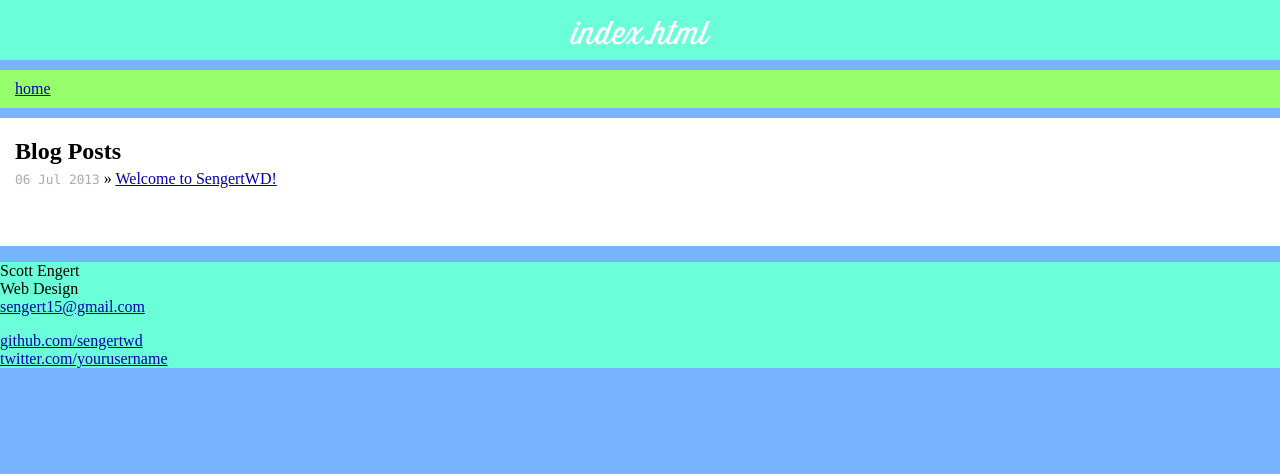
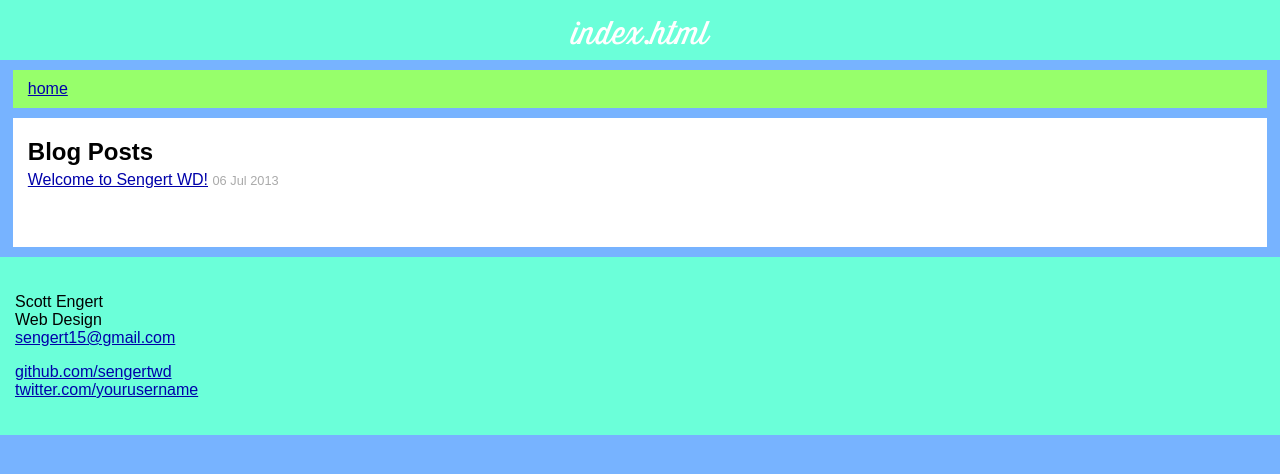
Before and after one commit to sengertwd/jekyll-test, a Jekyll site: the page built from index.html, in a window 1280 px wide. Shown: the top 474 px of the page. Built offline with Jekyll 4.4.1, drawn with Linux system fonts in a browser that asks for light colours; some web fonts are replaced.

Commit message:
Added many changes to CSS and Broke up scss files to make it easier to work with

```diff
--- a/_posts/2013-07-06-welcome-to-sengertwd.md
+++ b/_posts/2013-07-06-welcome-to-sengertwd.md
@@ -1,11 +1,11 @@
 ---
 layout: post
-title:  "Welcome to SengertWD!"
+title:  "Welcome to Sengert WD!"
 date:   2013-07-06 13:41:45
 categories: introduction
 ---
 
-SengertWD is a small blog about web design and coding. There will be tutorials about HTML, CSS, JavaScript, and a bunch of other topics.
+Sengert WD is a small blog about web design and coding. There will be tutorials about HTML, CSS, JavaScript, and a bunch of other topics.
 
 Code will appear in a field like the following:
 
--- a/css/style.css
+++ b/css/style.css
@@ -28,12 +28,73 @@
   font-weight: normal;
   font-style: normal; }
 
-/*****************************************************************************/
-/*
-/* Common
-/*
-/*****************************************************************************/
-/* Global Reset */
+@font-face {
+  font-family: 'Source Code Pro';
+  font-style: normal;
+  font-weight: 400;
+  src: local("Source Code Pro"), local("SourceCodePro-Regular"), url(http://themes.googleusercontent.com/static/fonts/sourcecodepro/v3/mrl8jkM18OlOQN8JLgasDxM0YzuT7MdOe03otPbuUS0.woff) format("woff"); }
+
+@font-face {
+  font-family: 'Source Code Pro';
+  font-style: normal;
+  font-weight: 700;
+  src: local("Source Code Pro Bold"), local("SourceCodePro-Bold"), url(http://themes.googleusercontent.com/static/fonts/sourcecodepro/v3/leqv3v-yTsJNC7nFznSMqVkQc6VGVFSmCnC_l7QZG60.woff) format("woff"); }
+
+@font-face {
+  font-family: 'Source Sans Pro';
+  font-style: normal;
+  font-weight: 300;
+  src: local("Source Sans Pro Light"), local("SourceSansPro-Light"), url(http://themes.googleusercontent.com/static/fonts/sourcesanspro/v5/toadOcfmlt9b38dHJxOBGNbE_oMaV8t2eFeISPpzbdE.woff) format("woff"); }
+
+@font-face {
+  font-family: 'Source Sans Pro';
+  font-style: normal;
+  font-weight: 400;
+  src: local("Source Sans Pro"), local("SourceSansPro-Regular"), url(http://themes.googleusercontent.com/static/fonts/sourcesanspro/v5/ODelI1aHBYDBqgeIAH2zlBM0YzuT7MdOe03otPbuUS0.woff) format("woff"); }
+
+@font-face {
+  font-family: 'Source Sans Pro';
+  font-style: normal;
+  font-weight: 600;
+  src: local("Source Sans Pro Semibold"), local("SourceSansPro-Semibold"), url(http://themes.googleusercontent.com/static/fonts/sourcesanspro/v5/toadOcfmlt9b38dHJxOBGJ6-ys_j0H4QL65VLqzI3wI.woff) format("woff"); }
+
+@font-face {
+  font-family: 'Source Sans Pro';
+  font-style: normal;
+  font-weight: 700;
+  src: local("Source Sans Pro Bold"), local("SourceSansPro-Bold"), url(http://themes.googleusercontent.com/static/fonts/sourcesanspro/v5/toadOcfmlt9b38dHJxOBGFkQc6VGVFSmCnC_l7QZG60.woff) format("woff"); }
+
+@font-face {
+  font-family: 'Source Sans Pro';
+  font-style: italic;
+  font-weight: 300;
+  src: local("Source Sans Pro Light Italic"), local("SourceSansPro-LightIt"), url(http://themes.googleusercontent.com/static/fonts/sourcesanspro/v5/fpTVHK8qsXbIeTHTrnQH6GGomRtBD2u8FwSY4jjlmeA.woff) format("woff"); }
+
+@font-face {
+  font-family: 'Source Sans Pro';
+  font-style: italic;
+  font-weight: 400;
+  src: local("Source Sans Pro Italic"), local("SourceSansPro-It"), url(http://themes.googleusercontent.com/static/fonts/sourcesanspro/v5/M2Jd71oPJhLKp0zdtTvoMzNrcjQuD0pTu1za2FULaMs.woff) format("woff"); }
+
+@font-face {
+  font-family: 'Source Sans Pro';
+  font-style: italic;
+  font-weight: 600;
+  src: local("Source Sans Pro Semibold Italic"), local("SourceSansPro-SemiboldIt"), url(http://themes.googleusercontent.com/static/fonts/sourcesanspro/v5/fpTVHK8qsXbIeTHTrnQH6PULlOK_XQENnt2ryrY843E.woff) format("woff"); }
+
+@font-face {
+  font-family: 'Source Sans Pro';
+  font-style: italic;
+  font-weight: 700;
+  src: local("Source Sans Pro Bold Italic"), local("SourceSansPro-BoldIt"), url(http://themes.googleusercontent.com/static/fonts/sourcesanspro/v5/fpTVHK8qsXbIeTHTrnQH6Nog-We9VNve39Jr4Vs_aDc.woff) format("woff"); }
+
+* {
+  -webkit-box-sizing: border-box;
+  -moz-box-sizing: border-box;
+  box-sizing: border-box;
+  margin: 0;
+  padding: 0; }
+
 html, body {
   height: 100%; }
 
@@ -53,11 +114,49 @@
   font-size: inherit;
   font: 100%; }
 
-/*****************************************************************************/
-/*
-/* Home
-/*
-/*****************************************************************************/
+body {
+  background: #77b3ff;
+  font-family: "Source Sans Pro", sans-serif; }
+
+header {
+  background: #6bffd9;
+  height: 60px;
+  padding: 10px 0;
+  text-align: center;
+  width: 100%; }
+  header h1.title {
+    font-family: 'Thirsty Script', cursive;
+    font-weight: normal; }
+    header h1.title a {
+      color: white;
+      text-decoration: none; }
+
+nav {
+  background: #97ff6b;
+  margin: 10px 0;
+  padding: 10px 15px;
+  width: 100%; }
+  @media screen and (min-width: 768px) {
+    nav {
+      margin: 10px 1%;
+      width: 98%; } }
+
+section, article {
+  background: white;
+  width: 100%; }
+
+section {
+  padding: 20px 15px; }
+  @media screen and (min-width: 768px) {
+    section {
+      margin: 0 1%;
+      width: 98%; } }
+
+footer {
+  background: #6bffd9;
+  margin: 10px 0 0 0;
+  padding: 20px 15px; }
+
 ul.posts {
   list-style-type: none;
   margin-bottom: 2em; }
@@ -67,37 +166,7 @@
 
 ul.posts span {
   color: #aaa;
-  font-family: Monaco, "Courier New", monospace;
   font-size: 80%; }
-
-/*****************************************************************************/
-/*
-/* Site
-/*
-/*****************************************************************************/
-/*****************************************************************************/
-/*
-/* Posts
-/*
-/*****************************************************************************/
-/* standard */
-.post pre {
-  border: 1px solid #ddd;
-  background-color: #eef;
-  padding: 0 .4em; }
-
-.post ul, .post ol {
-  margin-left: 1.35em; }
-
-.post code {
-  border: 1px solid #ddd;
-  background-color: #eef;
-  padding: 0 .2em;
-  tab-size: 3;
-  word-wrap: normal; }
-
-.post pre code {
-  border: none; }
 
 .highlight {
   background: #ffffff; }
@@ -353,41 +422,30 @@
   color: #009999; }
 
 /* Literal.Number.Integer.Long */
-* {
-  -webkit-box-sizing: border-box;
-  -moz-box-sizing: border-box;
-  box-sizing: border-box;
-  margin: 0;
-  padding: 0; }
+.post pre {
+  font-family: "Source Code Pro", monospace;
+  border: 1px solid #ddd;
+  background-color: #eef;
+  padding: 0 .4em; }
 
-body {
-  background: #77b3ff; }
+.post ul, .post ol {
+  margin-left: 1.35em; }
 
-header {
-  background: #6bffd9;
-  height: 60px;
-  padding: 10px 0;
-  text-align: center;
-  width: 100%; }
-  header h1.title {
-    font-family: 'Thirsty Script', cursive;
-    font-weight: normal; }
-    header h1.title a {
-      color: white;
-      text-decoration: none; }
+.post code {
+  border: 1px solid #ddd;
+  background-color: #eef;
+  padding: 0 .2em;
+  tab-size: 3;
+  word-wrap: normal; }
 
-nav {
-  background: #97ff6b;
-  margin: 10px 0;
-  padding: 10px 15px;
-  width: 100%; }
+.post pre code {
+  border: none; }
 
-section, article {
-  background: white;
-  width: 100%; }
+/* terminal */
+.post pre.terminal {
+  border: 1px solid #000;
+  background-color: #333;
+  color: #FFF; }
 
-section {
-  padding: 20px 15px; }
-
-footer {
-  background: #6bffd9; }
+.post pre.terminal code {
+  background-color: #333; }
--- a/index.html
+++ b/index.html
@@ -7,7 +7,10 @@
   <h1>Blog Posts</h1>
   <ul class="posts">
     {% for post in site.posts %}
-      <li><span>{{ post.date | date_to_string }}</span> &raquo; <a href="{{ post.url }}">{{ post.title }}</a></li>
+      <li>
+       <a href="{{ post.url }}">{{ post.title }}</a>
+       <span>{{ post.date | date_to_string }}</span>
+   	  </li>
     {% endfor %}
   </ul>
 </div>
```
Also changed, not shown: other parts of _posts/2013-07-06-welcome-to-sengertwd.md (+0 -2 lines), scss/font/_font.scss (+61 -0 lines), scss/includes/_main.scss (+50 -119 lines), scss/includes/_posts.scss (added, +14 -0 lines), scss/includes/_pre_code.scss (added, +33 -0 lines), scss/includes/_variables.scss (added, +10 -0 lines), scss/style.scss (+3 -50 lines).
